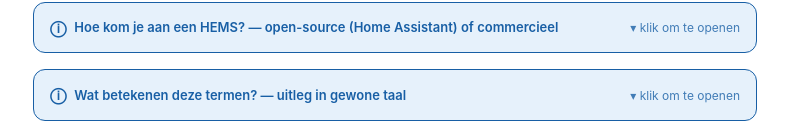
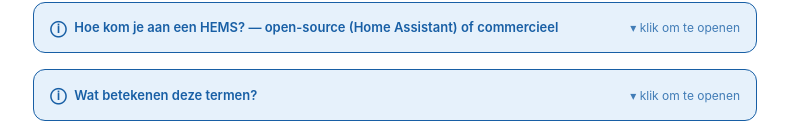
Before and after one commit to ThaSoleus/hems-calculator, a plain HTML site: page index.html in a window 1280 px wide. Shown: the part 277-414 px from the top of the page, without its empty margins (245-1033 px from the left). Drawn offline with nearby package versions, Linux system fonts and the light colour scheme.

Commit message:
update calculator (2026-06-30)

```diff
--- a/index.html
+++ b/index.html
@@ -96,7 +96,7 @@
   </details>
 
   <details class="gloss">
-    <summary>Wat betekenen deze termen? — uitleg in gewone taal</summary>
+    <summary>Wat betekenen deze termen?</summary>
     <dl>
       <dt>Batterij gebruiken om de EV te laden?</dt><dd>Meestal niet de moeite waard. Goedkope nachtstroom of directe zon zijn bijna altijd voordeliger dan de batterij ontladen (~15% verlies) om de auto te laden. Bovendien is de batterij 's avonds vaak al leeg door het huisverbruik. Het loont alléén als de auto in <b>dure uren móét laden</b> (er is geen goedkoop nachtvenster) én de batterij nog gratis of goedkope (zon)energie over heeft mét ruimte. Dan ontloop je de piekprijs, min het verlies. Het is een uitzondering, geen hoofdreden voor een batterij. Het wordt interessanter als nachtstroom duurder wordt.</dd>
       <dt>Bruto vs netto capaciteit (batterij)</dt><dd>Bruto = de capaciteit die je koopt (staat op de doos of offerte). Netto = wat je er echt uit kunt halen, ≈ 90% daarvan. De rest blijft over als reserve om de batterij te beschermen. Je betaalt voor bruto, maar gebruikt netto. Bijvoorbeeld: 14,4 kWh bruto ≈ 13 kWh netto.</dd>
```
